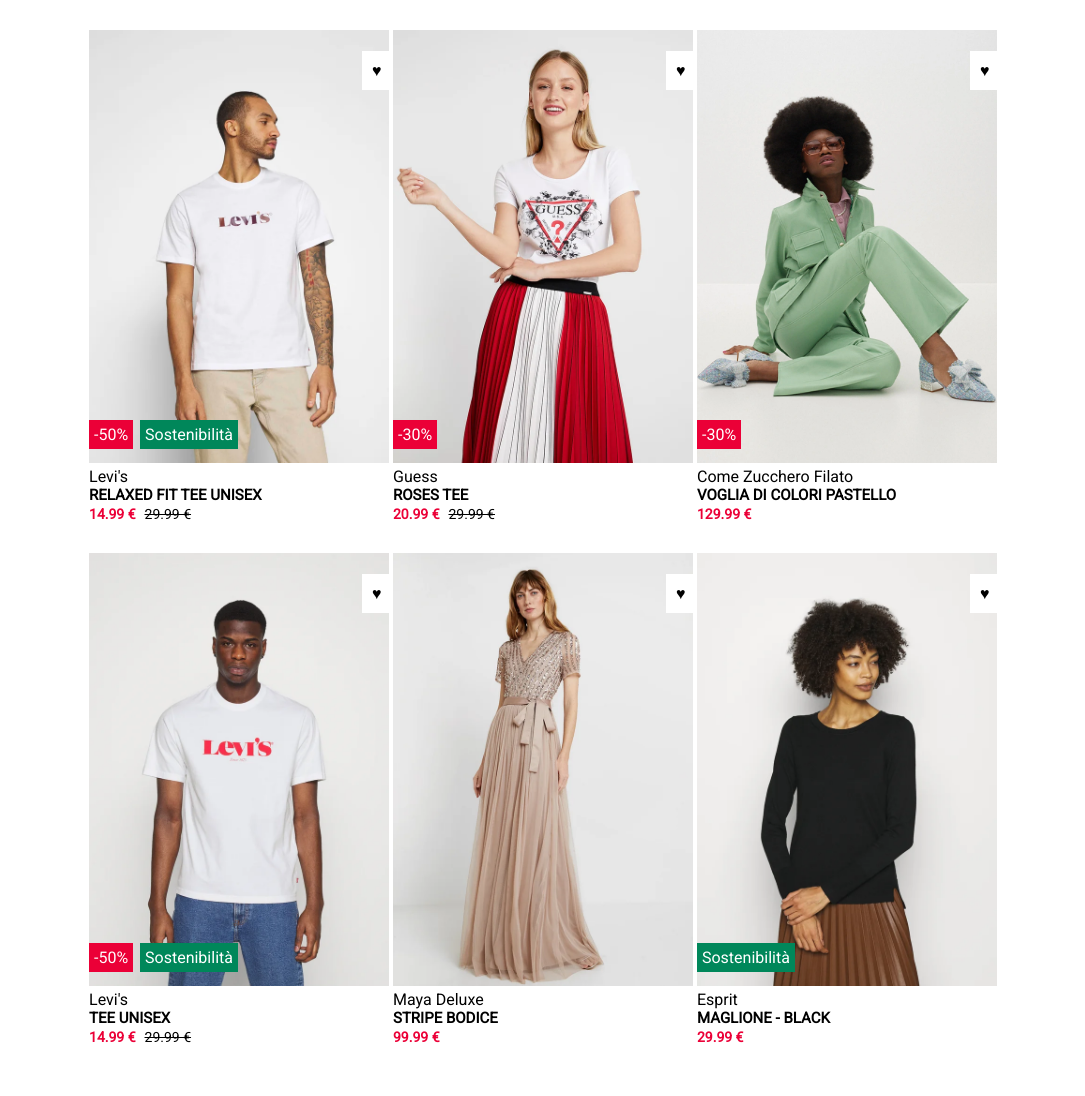
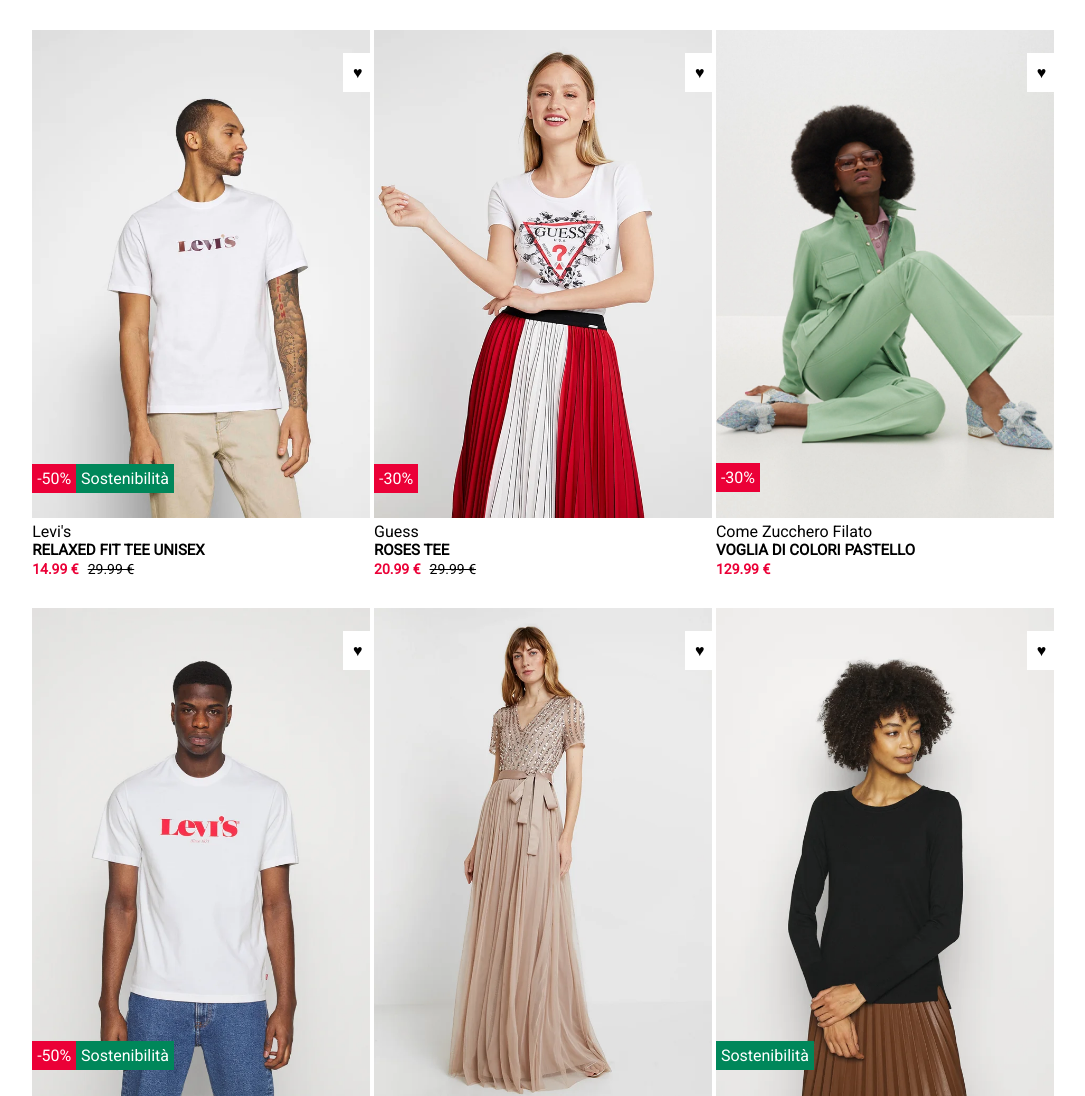
Before and after one commit to ChiaraInMiniatura/html-css-boolando, a plain HTML site: page index.html in a window 1280 px wide. Shown: the top 1096 px of the page, without its empty margins (97-1182 px from the left). Drawn offline with Linux system fonts and the light colour scheme.

Commit message:
modifiche post-correzione

```diff
--- a/css/style.css
+++ b/css/style.css
@@ -16,7 +16,7 @@
 .product{
   display: inline-block;
   position: relative;
-  width: 300px;
+  width: 33%;
   text-align: left;
   padding-bottom: 30px;
 }
@@ -32,7 +32,7 @@
 }
 
 .product:hover .img-hover{
-  display: block;
+  display:inline-block;
 }
 
 .product:hover .img-principale{
@@ -53,7 +53,7 @@
 
 .sostenibilità{
   position: absolute;
-  left: 17%;
+  left: 13%;
   bottom: 20%;
   padding: 5px;
   font-weight: 500;
@@ -76,7 +76,7 @@
 .heart{
   position: absolute;
   top: 4%;
-  left: 91%;
+  left: 92%;
   padding: 10px;
   background-color: white;
 }
--- a/index.html
+++ b/index.html
@@ -19,7 +19,7 @@
     <div class="product">
       <img class="img-principale" src="./img/1.webp" alt="levi's">
       <img class="img-hover" src="./img/1b.webp" alt="">
-      <div class="discount">-50%</div>
+      <span class="discount">-50%</span>
       <div class="heart">&hearts;</div>
       <span class="sostenibilità">Sostenibilità</span>
       <p>Levi's</p>
@@ -33,7 +33,7 @@
     <div class="product">
       <img class="img-principale" src="./img/2.webp" alt="Guess">
       <img class="img-hover" src="./img/2b.webp" alt="">
-      <div class="discount">-30%</div>
+      <span class="discount">-30%</span>
       <div class="heart">&hearts;</div>
       <p>Guess</p>
       <h5>roses tee</h5>
@@ -46,7 +46,7 @@
     <div class="product">
       <img class="img-principale" src="./img/3.webp" alt="Come zucchero filato">
       <img class="img-hover" src="./img/3b.webp" alt="">
-      <div class="discount">-30%</div>
+      <span class="discount">-30%</span>
       <div class="heart">&hearts;</div>
       <p>come zucchero filato</p>
       <h5>voglia di colori pastello </h5>
@@ -58,7 +58,7 @@
     <div class="product">
       <img class="img-principale" src="./img/4.webp" alt="levi's">
       <img class="img-hover" src="./img/4b.webp" alt="">
-      <div class="discount">-50%</div>
+      <span class="discount">-50%</span>
       <div class="heart">&hearts;</div>
       <span class="sostenibilità">Sostenibilità</span>
       <p>Levi's</p>
```
